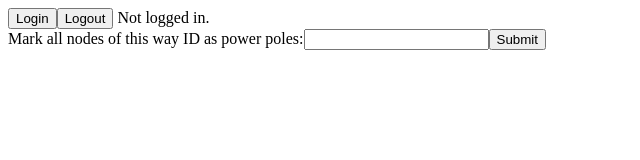
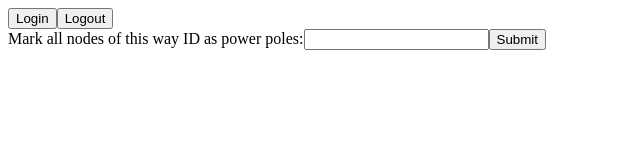
Before and after one commit to zabop/powered, a React (Vite) app in the folder frontend/: page / in a window 1280 px wide. Shown: the top 160 px of the page, without its empty margins (0-640 px from the left). Built offline with nearby package versions, Linux system fonts and the light colour scheme.

Commit message:
less fluff

```diff
--- a/frontend/src/App.jsx
+++ b/frontend/src/App.jsx
@@ -87,7 +87,7 @@ export default function App() {
       <button onClick={handleLogout}>Logout</button>
 
       {error && <> {error} </>}
-      {user ? <> Authenticated: {user.name}</> : <> Not logged in. </>}
+      {user && <> Authenticated: {user.name}</>}
 
       <div>
         <label htmlFor="wayId">
```
